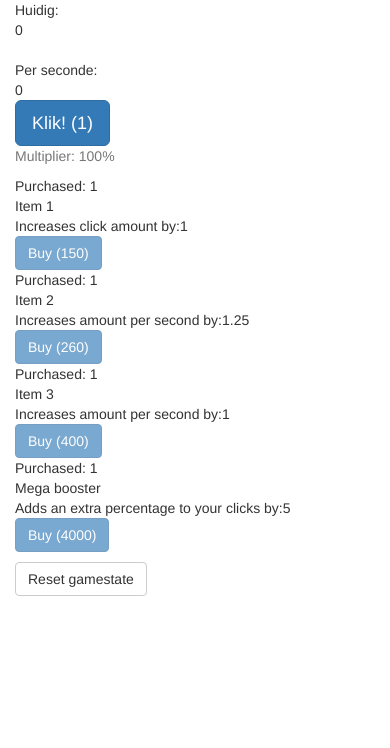
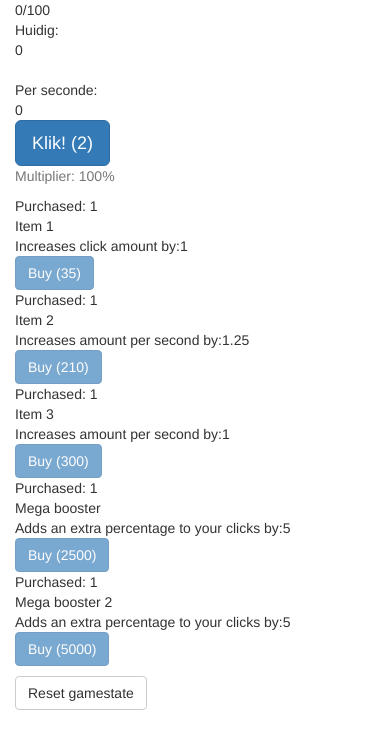
Before and after one commit to timenengwerda/timenengwerda.github.io, a plain HTML site: page index.html in a window 390 px wide. Drawn offline with nearby package versions, Linux system fonts and the light colour scheme.

Commit message:
Update prices and algorithm for prices

```diff
--- a/dist/js/app.js
+++ b/dist/js/app.js
@@ -2,7 +2,8 @@
 
 var recipes = [{
     title: 'Item 1',
-    price: 150,
+    price: 35,
+    basePrice: 35,
     level: 1,
     description: 'Increases click amount by:',
     upgrade: {
@@ -11,7 +12,8 @@ var recipes = [{
     }
 }, {
     title: 'Item 2',
-    price: 260,
+    price: 210,
+    basePrice: 210,
     level: 1,
     description: 'Increases amount per second by:',
     upgrade: {
@@ -20,7 +22,8 @@ var recipes = [{
     }
 }, {
     title: 'Item 3',
-    price: 400,
+    price: 300,
+    basePrice: 300,
     level: 1,
     description: 'Increases amount per second by:',
     upgrade: {
@@ -29,9 +32,21 @@ var recipes = [{
     }
 }, {
     title: 'Mega booster',
-    price: 4000,
+    price: 2500,
+    basePrice: 2500,
     level: 1,
     maxLevel: 1,
+    description: 'Adds an extra percentage to your clicks by:',
+    upgrade: {
+        type: 'clickMultiplier',
+        increase: 5
+    }
+}, {
+    title: 'Mega booster 2',
+    price: 5000,
+    basePrice: 5000,
+    level: 1,
+    maxLevel: 3,
     description: 'Adds an extra percentage to your clicks by:',
     upgrade: {
         type: 'clickMultiplier',
--- a/dist/js/game.js
+++ b/dist/js/game.js
@@ -74,6 +74,7 @@ var Game = function Game() {
                 id: rec.id,
                 persists: rec.persists,
                 price: rec.price,
+                basePrice: rec.basePrice,
                 title: rec.title,
                 level: rec.level,
                 maxLevel: rec.maxLevel,
@@ -135,12 +136,12 @@ var Game = function Game() {
 
     this.currentCoinAmount = options.currentCoinAmount ? options.currentCoinAmount : 0;
     this.amountPerSecond = options.amountPerSecond ? options.amountPerSecond : 0;
-    this.amountPerClick = options.amountPerClick ? options.amountPerClick : 1;
+    this.amountPerClick = options.amountPerClick ? options.amountPerClick : 2;
     this.clickBonusMultiplier = options.clickBonusMultiplier ? options.clickBonusMultiplier : 100;
-
     this.clickButton = document.querySelector('#clicker');
-    clicker.addEventListener('click', function (event) {
-        return _this.increaseAmountBy(_this.getClickAmount());
+    this.clickButton.addEventListener('click', function (event) {
+        _this.increaseAmountBy(_this.getClickAmount());
+        _this.user.increaseExp(1);
     });
 
     document.querySelector('#resetGameState').addEventListener('click', function (event) {
@@ -149,6 +150,7 @@ var Game = function Game() {
 
     this.timer = 0;
     this.recipes = new Recipes(options.recipes);
+    this.user = new User();
 
     this.oldAmount = this.currentCoinAmount;
 };
--- a/dist/js/recipe.js
+++ b/dist/js/recipe.js
@@ -93,8 +93,7 @@ var Recipe = function () {
                     }
 
                     ++_this.level;
-                    _this.price += Math.round(_this.price * (.055 * (_this.level - 1)));
-                    _this.upgradeIncreaseprice += Math.round(_this.price * (.015 * (_this.level - 1)));
+                    _this.price += Math.round(_this.basePrice * 1.15);
 
                     if (_this.level >= _this.maxLevel) {
                         _this.persists = false;
@@ -110,6 +109,7 @@ var Recipe = function () {
         this.id = options.id ? options.id : true;
         this.persists = options.persists ? options.persists : true;
         this.price = options.price ? options.price : 0;
+        this.basePrice = options.basePrice ? options.basePrice : 0;
         this.title = options.title ? options.title : 0;
         this.level = options.level ? options.level : 0;
         this.maxLevel = options.maxLevel ? options.maxLevel : 999999;
--- /dev/null
+++ b/dist/js/user.js
@@ -0,0 +1,45 @@
+'use strict';
+
+var _createClass = function () { function defineProperties(target, props) { for (var i = 0; i < props.length; i++) { var descriptor = props[i]; descriptor.enumerable = descriptor.enumerable || false; descriptor.configurable = true; if ("value" in descriptor) descriptor.writable = true; Object.defineProperty(target, descriptor.key, descriptor); } } return function (Constructor, protoProps, staticProps) { if (protoProps) defineProperties(Constructor.prototype, protoProps); if (staticProps) defineProperties(Constructor, staticProps); return Constructor; }; }();
+
+function _classCallCheck(instance, Constructor) { if (!(instance instanceof Constructor)) { throw new TypeError("Cannot call a class as a function"); } }
+
+var User = function () {
+    function User() {
+        var _this = this;
+
+        var options = arguments.length > 0 && arguments[0] !== undefined ? arguments[0] : {};
+
+        _classCallCheck(this, User);
+
+        this.increaseExp = function (exp) {
+            return _this.setExp(_this.getExp() + exp);
+        };
+
+        this.setExp = function (exp) {
+            _this.currentExp = exp;
+            _this.updateExpBar();
+        };
+
+        this.getExp = function () {
+            return _this.currentExp;
+        };
+
+        this.level = 1;
+        this.currentExp = 0;
+        this.expNeeded = 100;
+        this.bonuses = options.bonuses ? options.bonuses : {};
+        this.expBar = $('.expBar');
+
+        this.updateExpBar();
+    }
+
+    _createClass(User, [{
+        key: 'updateExpBar',
+        value: function updateExpBar() {
+            this.expBar.html(this.currentExp + '/' + this.expNeeded);
+        }
+    }]);
+
+    return User;
+}();
--- a/index.html
+++ b/index.html
@@ -14,6 +14,11 @@
 </head>
 <body>
     <div class="container">
+    <div class="row">
+        <div class="col-xs-12">
+            <div class="expBar"></div>
+        </div>
+    </div>
         <div class="row">
             <div class="col-xs-12">
                 Huidig: <div id="currentCoinAmount"></div><br>
@@ -44,6 +49,7 @@
         crossorigin="anonymous"></script>
     <script src="dist/js/game.js"></script>
     <script src="dist/js/recipe.js"></script>
+    <script src="dist/js/user.js"></script>
     <script src="dist/js/app.js"></script>
 </body>
 </html>
```
